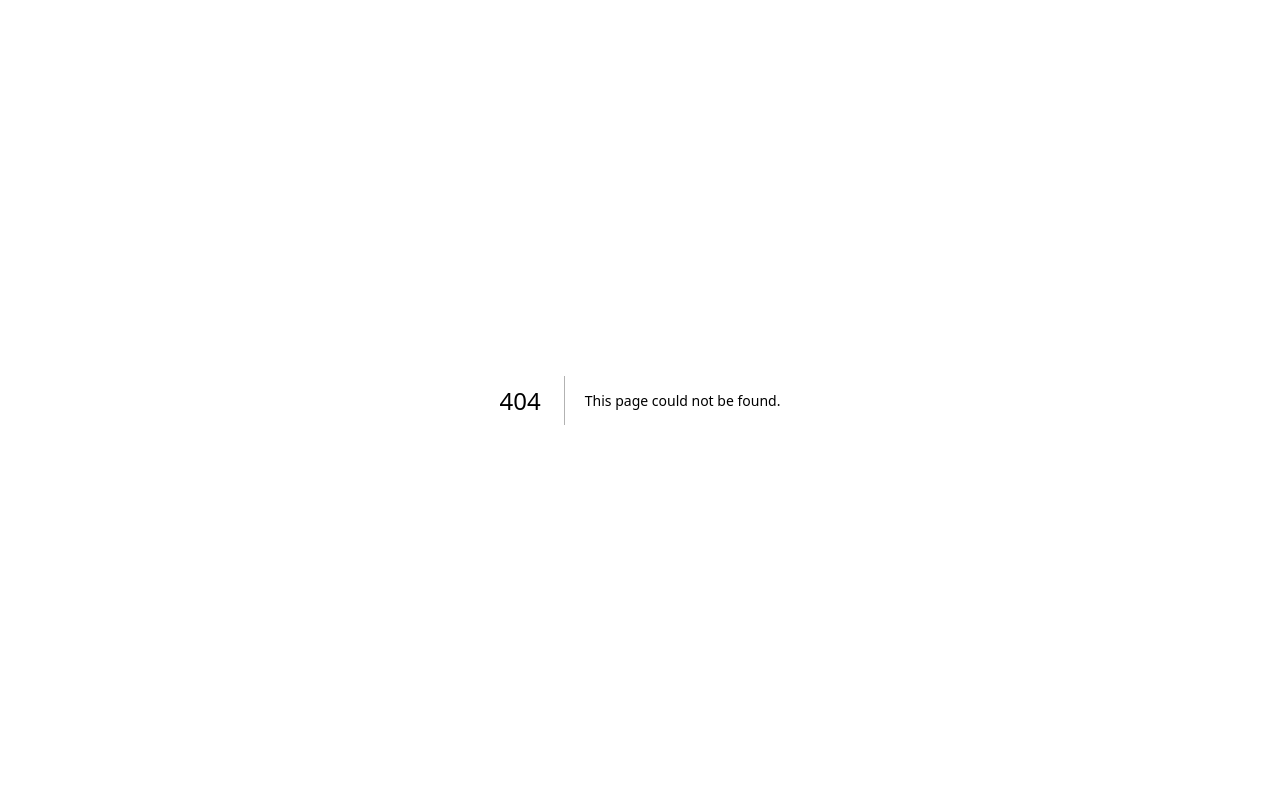
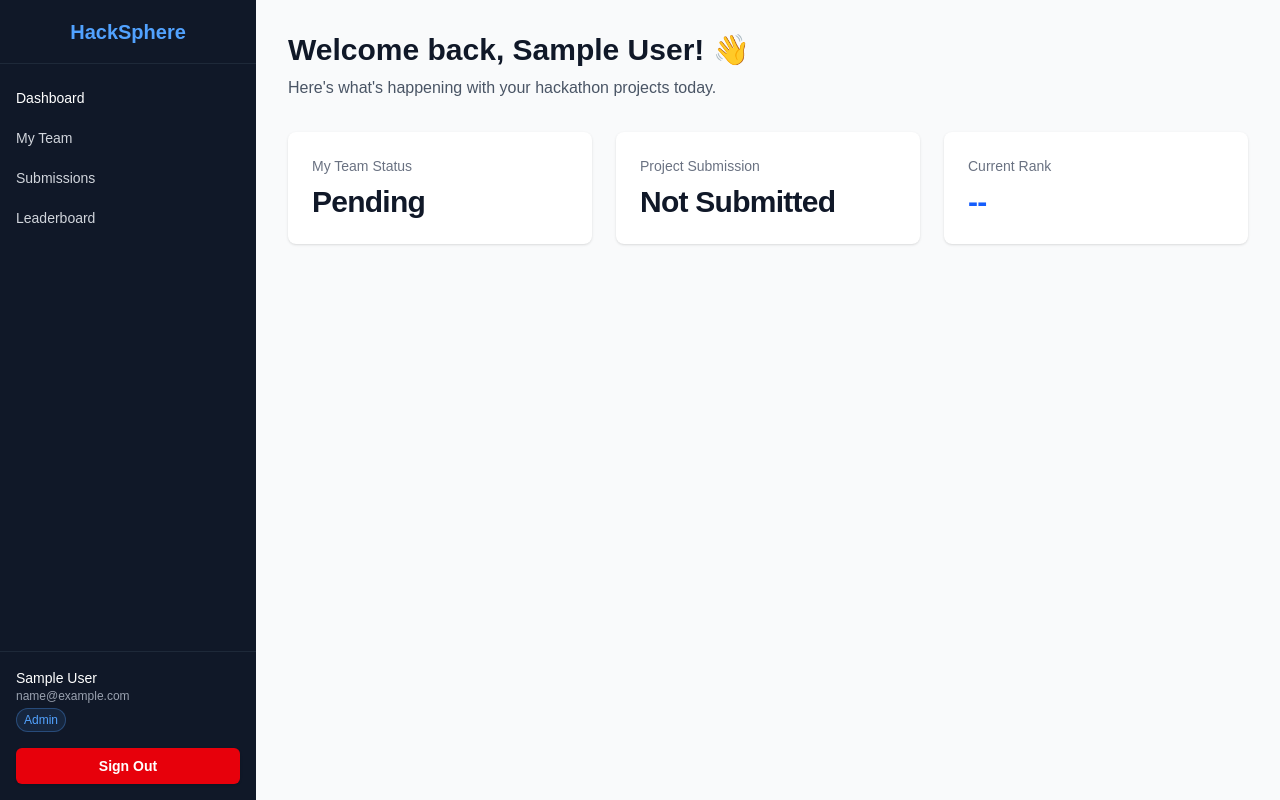
Before and after one commit to nadeera-se22018/hacksphere-platform, a Next.js app in the folder frontend/: page /dashboard in a window 1280 px wide. Before the commit this address had no page. Built offline with nearby package versions, Linux system fonts and the light colour scheme; sample sign-in values are in the browser's storage.

Commit message:
feat: implement protected dashboard layout with sidebar and metrics UI

```diff
--- /dev/null
+++ b/frontend/app/dashboard/layout.tsx
@@ -0,0 +1,38 @@
+"use client";
+
+import { useEffect } from "react";
+import { useRouter } from "next/navigation";
+import { useAuth } from "../../context/AuthContext";
+import Sidebar from "../../components/Sidebar";
+
+export default function DashboardLayout({
+  children,
+}: {
+  children: React.ReactNode;
+}) {
+  const { user, loading } = useAuth();
+  const router = useRouter();
+
+  useEffect(() => {
+    if (!loading && !user) {
+      router.push("/login");
+    }
+  }, [user, loading, router]);
+
+  if (loading || !user) {
+    return (
+      <div className="flex min-h-screen items-center justify-center bg-gray-50">
+        <div className="w-12 h-12 border-4 border-blue-600 border-t-transparent rounded-full animate-spin"></div>
+      </div>
+    );
+  }
+
+  return (
+    <div className="flex h-screen overflow-hidden bg-gray-50">
+      <Sidebar />
+      <main className="flex-1 overflow-y-auto p-8">
+        {children}
+      </main>
+    </div>
+  );
+}
--- /dev/null
+++ b/frontend/app/dashboard/page.tsx
@@ -0,0 +1,35 @@
+"use client";
+
+import { useAuth } from "../../context/AuthContext";
+
+export default function DashboardPage() {
+  const { user } = useAuth();
+
+  return (
+    <div>
+      <div className="mb-8">
+        <h1 className="text-3xl font-bold text-gray-900">
+          Welcome back, {user?.name || user?.username || "Hacker"}! 👋
+        </h1>
+        <p className="mt-2 text-gray-600">
+          Here's what's happening with your hackathon projects today.
+        </p>
+      </div>
+
+      <div className="grid grid-cols-1 gap-6 sm:grid-cols-2 lg:grid-cols-3">
+        <div className="overflow-hidden rounded-lg bg-white shadow p-6">
+          <dt className="truncate text-sm font-medium text-gray-500">My Team Status</dt>
+          <dd className="mt-2 text-3xl font-semibold tracking-tight text-gray-900">Pending</dd>
+        </div>
+        <div className="overflow-hidden rounded-lg bg-white shadow p-6">
+          <dt className="truncate text-sm font-medium text-gray-500">Project Submission</dt>
+          <dd className="mt-2 text-3xl font-semibold tracking-tight text-gray-900">Not Submitted</dd>
+        </div>
+        <div className="overflow-hidden rounded-lg bg-white shadow p-6">
+          <dt className="truncate text-sm font-medium text-gray-500">Current Rank</dt>
+          <dd className="mt-2 text-3xl font-semibold tracking-tight text-blue-600">--</dd>
+        </div>
+      </div>
+    </div>
+  );
+}
--- /dev/null
+++ b/frontend/components/Sidebar.tsx
@@ -0,0 +1,56 @@
+"use client";
+
+import Link from "next/link";
+import { useAuth } from "../context/AuthContext";
+import { useRouter } from "next/navigation";
+
+export default function Sidebar() {
+  const { user, logout } = useAuth();
+  const router = useRouter();
+
+  const handleLogout = () => {
+    logout();
+    router.push("/login");
+  };
+
+  return (
+    <div className="flex h-screen w-64 flex-col bg-gray-900 text-white">
+      <div className="flex h-16 items-center justify-center border-b border-gray-800">
+        <h1 className="text-xl font-bold text-blue-400">HackSphere</h1>
+      </div>
+
+      <div className="flex-1 overflow-y-auto py-4">
+        <nav className="space-y-1 px-2">
+          <Link href="/dashboard" className="group flex items-center rounded-md px-2 py-2 text-sm font-medium hover:bg-gray-800 hover:text-white">
+            Dashboard
+          </Link>
+          <Link href="/dashboard/teams" className="group flex items-center rounded-md px-2 py-2 text-sm font-medium text-gray-300 hover:bg-gray-800 hover:text-white">
+            My Team
+          </Link>
+          <Link href="/dashboard/submissions" className="group flex items-center rounded-md px-2 py-2 text-sm font-medium text-gray-300 hover:bg-gray-800 hover:text-white">
+            Submissions
+          </Link>
+          <Link href="/dashboard/leaderboard" className="group flex items-center rounded-md px-2 py-2 text-sm font-medium text-gray-300 hover:bg-gray-800 hover:text-white">
+            Leaderboard
+          </Link>
+        </nav>
+      </div>
+
+      <div className="border-t border-gray-800 p-4">
+        <div className="mb-4">
+          <p className="text-sm font-medium text-white">{user?.name || user?.username || "User"}</p>
+          <p className="text-xs text-gray-400">{user?.email}</p>
+          <span className="mt-1 inline-flex items-center rounded-full bg-blue-400/10 px-2 py-1 text-xs font-medium text-blue-400 ring-1 ring-inset ring-blue-400/30 capitalize">
+            {user?.role}
+          </span>
+        </div>
+        <button
+          onClick={handleLogout}
+          className="flex w-full items-center justify-center rounded-md bg-red-600 px-3 py-2 text-sm font-semibold text-white shadow-sm hover:bg-red-500"
+        >
+          Sign Out
+        </button>
+      </div>
+    </div>
+  );
+}
```
